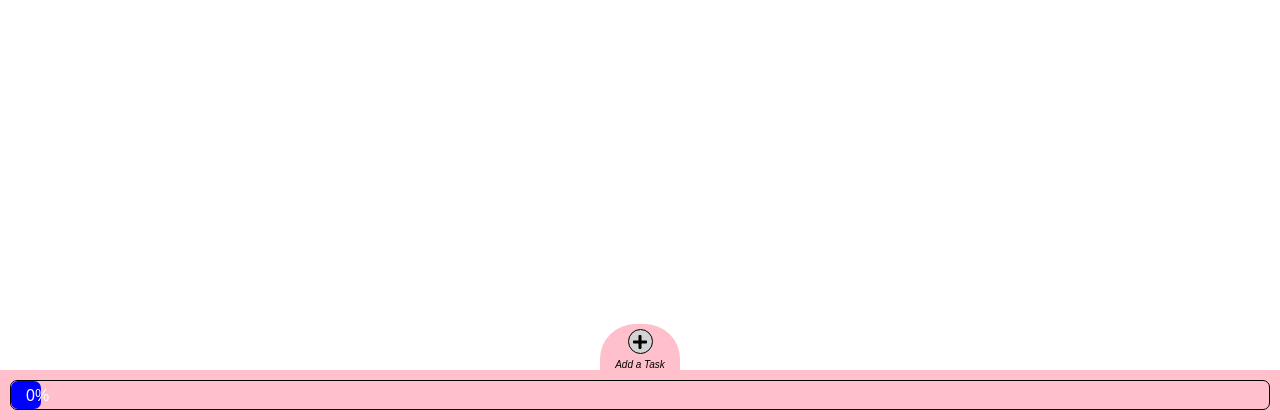
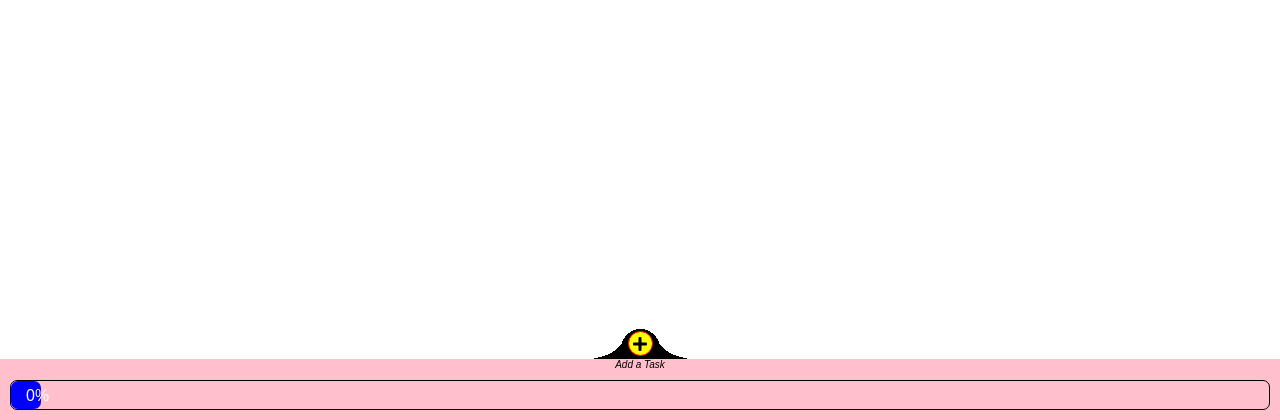
Before and after one commit to CharlieMallon/milestoneThree, a Flask app: page / in a window 1280 px wide. Shown: the part 380-800 px from the top of the page. Run offline with Flask 2, Linux system fonts and the light colour scheme; the visitor is signed in with stand-in values (Sample User, id 1); data that the repository does not hold is empty; some libraries are stand-ins or nearby versions.

```diff
--- a/static/style.css
+++ b/static/style.css
@@ -3,6 +3,21 @@
 	padding: 0;
 	box-sizing: border-box;
     font-family: sans-serif;
+}
+
+/* ---------- Colours ---------- */
+/* CSS HEX */
+:root {
+	/* Light */
+	--ghost-white: #f4f4fbff;
+	--dodger-blue: #0090ffff;
+	--turquoise: #4fe4c3ff;
+	--portland-orange: #ff5333ff;
+	/* dark */
+	--salmon: #ff8a76ff;
+	--aquamarine: #74ffe1ff;
+	--blue-jeans: #43afffff;
+	--oxford-blue: #132242ff;
 }
 
 /* ---------- Standard Classes ---------- */
@@ -74,21 +89,6 @@ a {
 	-moz-border-radius: 5px;
 	-ms-border-radius: 5px;
 	-o-border-radius: 5px;
-}
-
-.circle-btn{
-	margin: 5px;
-	height: 25px;
-	width: 25px;
-	text-align: center;
-	line-height: 25px;
-	background-color: lightgray;
-	border: solid 1px black;
-	border-radius: 50px;
-	-webkit-border-radius: 50px;
-	-moz-border-radius: 50px;
-	-ms-border-radius: 50px;
-	-o-border-radius: 50px;
 }
 
 /* ---------- Mobile Nav Bar ---------- */
@@ -559,24 +559,41 @@ a {
 	align-items: center;
 }
 
-.add-task-container{
+.add-task-btn{
+	position: relative;
+}
+
+.hump{
+	display: flex;
 	justify-content: center;
 	align-items: center;
-	flex-direction: column;
-	background-color: pink;
-	border-top-left-radius: 35px;
-	border-top-right-radius: 35px;
-	border-radius: ;
-	width: 80px;
-	-webkit-border-radius:;
-	-moz-border-radius:;
-	-ms-border-radius:;
-	-o-border-radius:;
+}
+
+.circle-btn{
+	position: absolute;
+	bottom: -2px;
+	right: 29px;
+}
+
+.circle-btn{
+	margin: 5px;
+	height: 25px;
+	width: 25px;
+	text-align: center;
+	line-height: 25px;
+	background-color: yellow;
+	border: solid 1px red;
+	border-radius: 50px;
+	-webkit-border-radius: 50px;
+	-moz-border-radius: 50px;
+	-ms-border-radius: 50px;
+	-o-border-radius: 50px;
 }
 
 .add-task-words{
 	display: flex;
-	/* line-height: 35px; */
+	justify-content: center;
+	background-color: pink;
 	padding: 0px 0px;
 	font-size: x-small;
 }
--- a/templates/base.html
+++ b/templates/base.html
@@ -95,15 +95,18 @@
         {% if not session.user == 'none' %}
             <footer>
                 <div class='footer sticky bottom'>
-                    <div class="container add-task-container">
+                    <div class="add-task-btn">
                         <div class='circle-btn'>
                             <a href='{{ url_for("add_task") }}'>
                                 <i class="fas fa-plus"></i>
                             </a>
                         </div>
-                        <div class="add-task-words">
-                                <em>Add a Task</em>
+                        <div class="hump">
+                            <img src='{{ url_for("static", filename="imgs/hump-1.png") }}'' alt="image-behind-add-button">
                         </div>
+                    </div>
+                    <div class="container add-task-words">
+                            <em>Add a Task</em>
                     </div>
                     <div class="container progress-bar-container">
                         <div id='progress-bar'>
```
